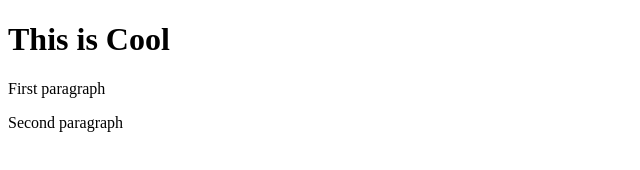
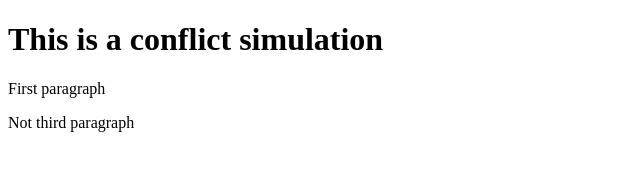
Before and after one commit to etumj/moreCode, a plain HTML site: page index.html in a window 1280 px wide. Shown: the whole page, without its empty margins (0-640 px from the left). Drawn offline with Linux system fonts and the light colour scheme.

Commit message:
Changed the content in some elements

```diff
--- a/index.html
+++ b/index.html
@@ -5,8 +5,8 @@
     </head>
 
     <body>
-        <h1>This is Cool</h1>
+        <h1>This is a conflict simulation</h1>
         <p>First paragraph</p>
-        <p>Second paragraph</p>
+        <p>Not third paragraph</p>
     </body>
 </html>
```
